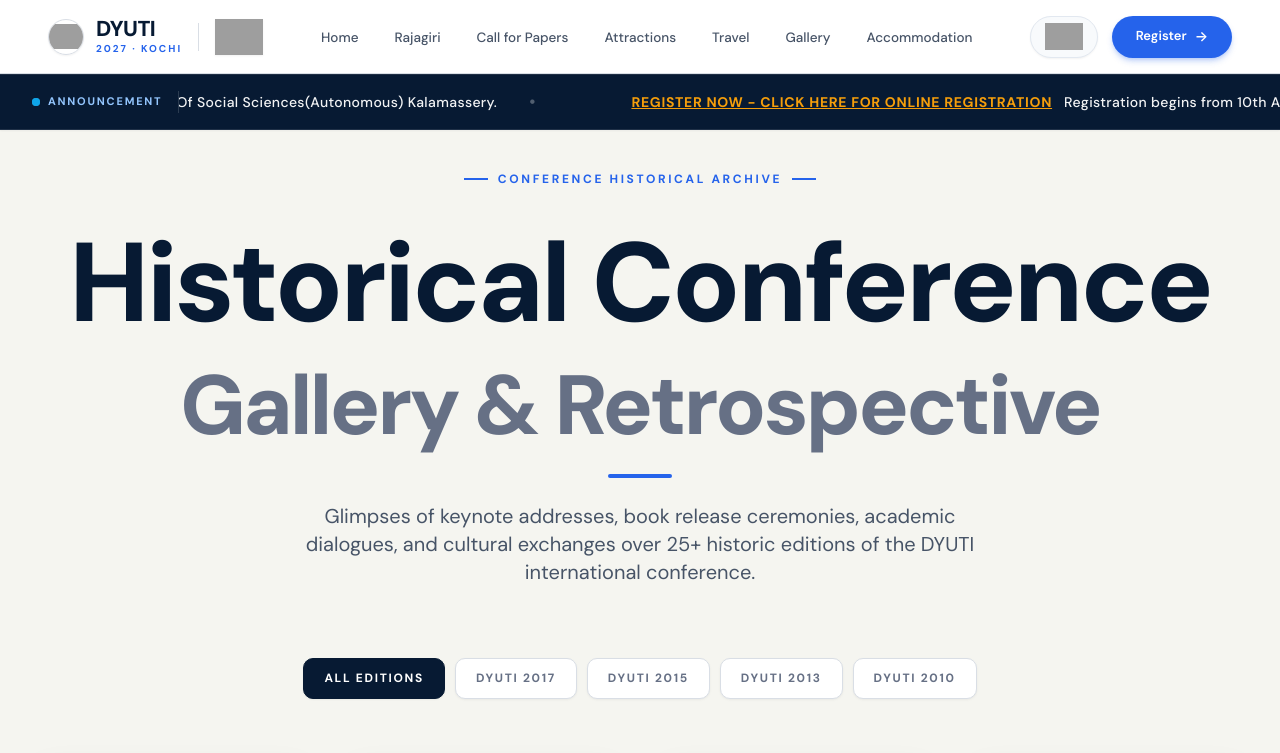
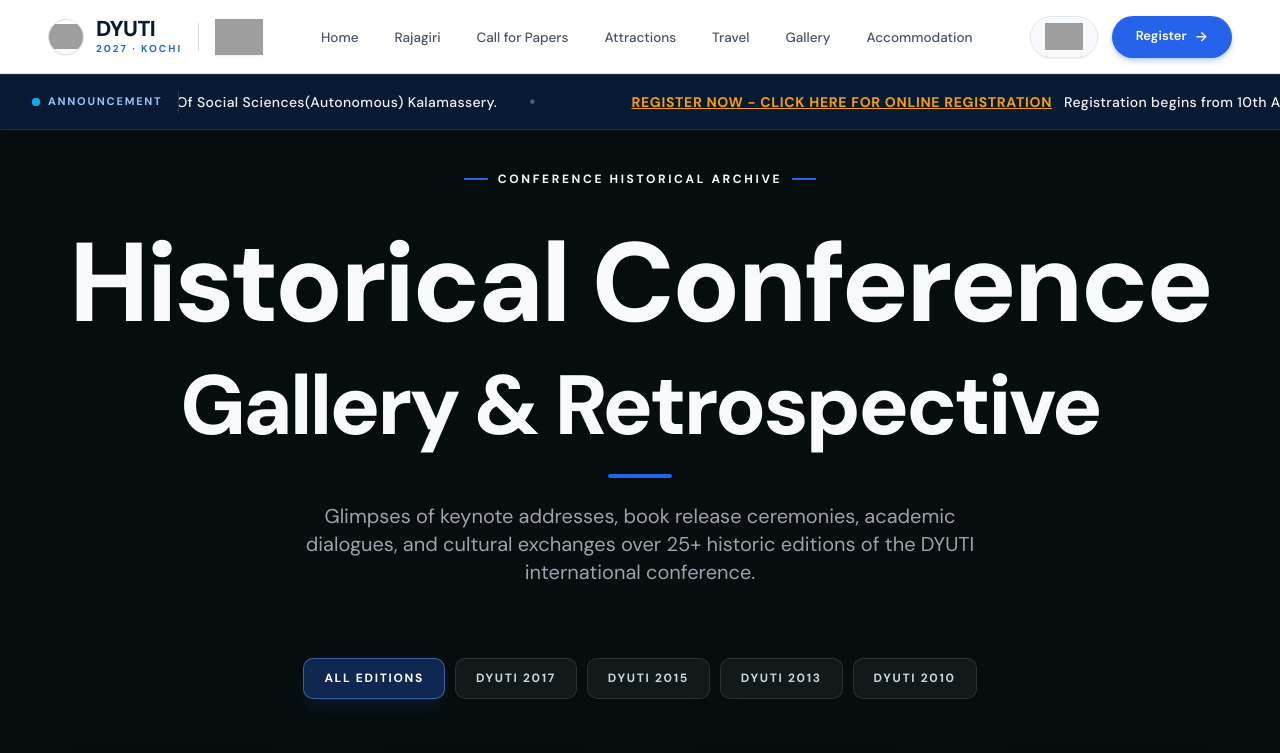
Before and after one commit to nityarnair/sample-website, a React (Vite) app: page /photos in a window 1280 px wide. Shown: the top 753 px of the page. Built offline with nearby package versions, Linux system fonts and the light colour scheme; grey boxes are pictures that could not be loaded.

Commit message:
Update Gallery.tsx

```diff
--- a/src/pages/Gallery.tsx
+++ b/src/pages/Gallery.tsx
@@ -26,28 +26,28 @@
     selectedPhotoIndex !== null ? filteredPhotos[selectedPhotoIndex] : null;
 
   return (
-    <div className="pt-2 sm:pt-3 lg:pt-4 pb-20 sm:pb-28 lg:pb-32 bg-[#F5F5F0] text-[#0B1220] min-h-screen">
+    <div className="pt-2 sm:pt-3 lg:pt-4 pb-20 sm:pb-28 lg:pb-32 bg-[#060D0E] text-[#0B1220] min-h-screen">
       <div className="max-w-7xl mx-auto px-4 sm:px-8">
 
         {/* ── PAGE HEADER ── */}
         <div className="text-center pt-4 sm:pt-6 pb-10 sm:pb-14 mb-4">
           <div className="flex items-center justify-center gap-2.5 mb-6">
             <span className="w-6 h-0.5 bg-[#2563EB]" />
-            <span className="text-[12px] font-sans font-bold uppercase tracking-[0.22em] text-[#2563EB]">
+            <span className="text-[12px] font-sans font-bold uppercase tracking-[0.22em] text-[#F8FAFC]">
               Conference Historical Archive
             </span>
             <span className="w-6 h-0.5 bg-[#2563EB]" />
           </div>
-          <h1 className="font-heading font-extrabold text-[#071A33] leading-tight tracking-tight mb-4"
+          <h1 className="font-heading font-extrabold text-[#F8FAFC] leading-tight tracking-tight mb-4"
             style={{ fontSize: 'clamp(3.5rem, 9vw, 7rem)' }}>
             Historical Conference
-            <span className="block text-[#667085]"
+            <span className="block text-[#F8FAFC]"
               style={{ fontSize: 'clamp(2.5rem, 7vw, 5.25rem)' }}>
               Gallery &amp; Retrospective
             </span>
           </h1>
           <div className="w-16 h-1 bg-[#2563EB] rounded-full mx-auto mb-6" />
-          <p className="text-base sm:text-lg md:text-xl text-[#475467] leading-relaxed font-sans max-w-2xl mx-auto">
+          <p className="text-base sm:text-lg md:text-xl text-[#9CA3AF] leading-relaxed font-sans max-w-2xl mx-auto">
             Glimpses of keynote addresses, book release ceremonies, academic dialogues, and cultural exchanges over 25+ historic editions of the DYUTI international conference.
           </p>
         </div>
@@ -62,10 +62,10 @@
         type="button"
         onClick={() => setActiveFilter(cat)}
         className={cn(
-                  'px-5 py-2.5 rounded-[10px] text-[12px] font-sans font-bold uppercase tracking-[0.14em] transition-all duration-200 cursor-pointer border',
+          'px-5 py-2.5 rounded-[10px] text-[12px] font-sans font-bold uppercase tracking-[0.14em] transition-all duration-200 cursor-pointer border backdrop-blur-md',
           isActive
-                    ? 'bg-[#071A33] text-white border-[#071A33] shadow-sm'
-                    : 'bg-white border-[#D9DEE5] text-[#667085] hover:text-[#071A33] hover:border-[#071A33]/40 shadow-subtle'
+            ? 'bg-blue-600/30 text-white border-blue-400/50 shadow-lg shadow-blue-500/10'
+            : 'bg-white/5 border-white/10 text-slate-300 hover:text-white hover:bg-white/10 hover:border-white/20 shadow-sm'
         )}
       >
         {cat === 'All' ? 'All Editions' : `DYUTI ${cat}`}
```
Lines whose indentation alone changed are shown as unchanged.
